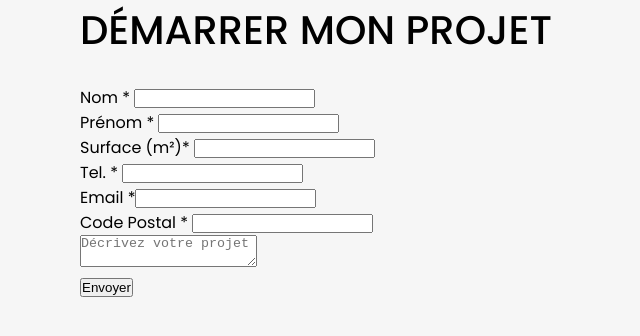
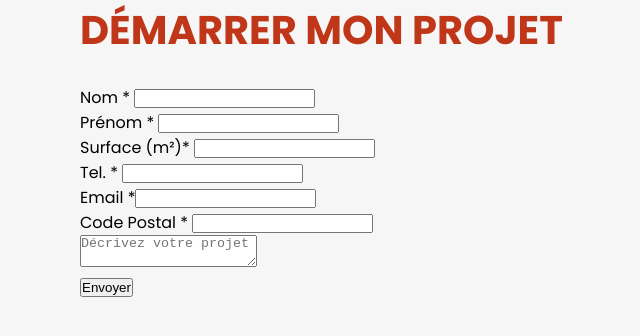
Before and after one commit to Scharlyopitz/CHEYSSOI-PARIS, a React (Vite) app: page /contact in a window 1280 px wide. Shown: the top 336 px of the page, without its empty margins (560-1200 px from the left). Built offline with nearby package versions, Linux system fonts and the light colour scheme.

Commit message:
Design page contact

```diff
--- a/src/sass/pages/_contact.scss
+++ b/src/sass/pages/_contact.scss
@@ -5,10 +5,11 @@
   .formulaire {
     margin-left: 50vw;
     h2 {
+      //   font-family: "Cormorant Garamond", serif;
       text-transform: uppercase;
-
+      color: $OrangeRed;
       font-size: 40px;
-      font-weight: 500;
+      font-weight: bold;
     }
   }
 }
--- a/src/style/style.css
+++ b/src/style/style.css
@@ -565,6 +565,7 @@ nav .menu .link .background {
 }
 #contact .formulaire h2 {
   text-transform: uppercase;
+  color: #c03619;
   font-size: 40px;
-  font-weight: 500;
+  font-weight: bold;
 }/*# sourceMappingURL=style.css.map */
```
Also changed, not shown: 1 other file (tests, documents, lock files or other folders).
